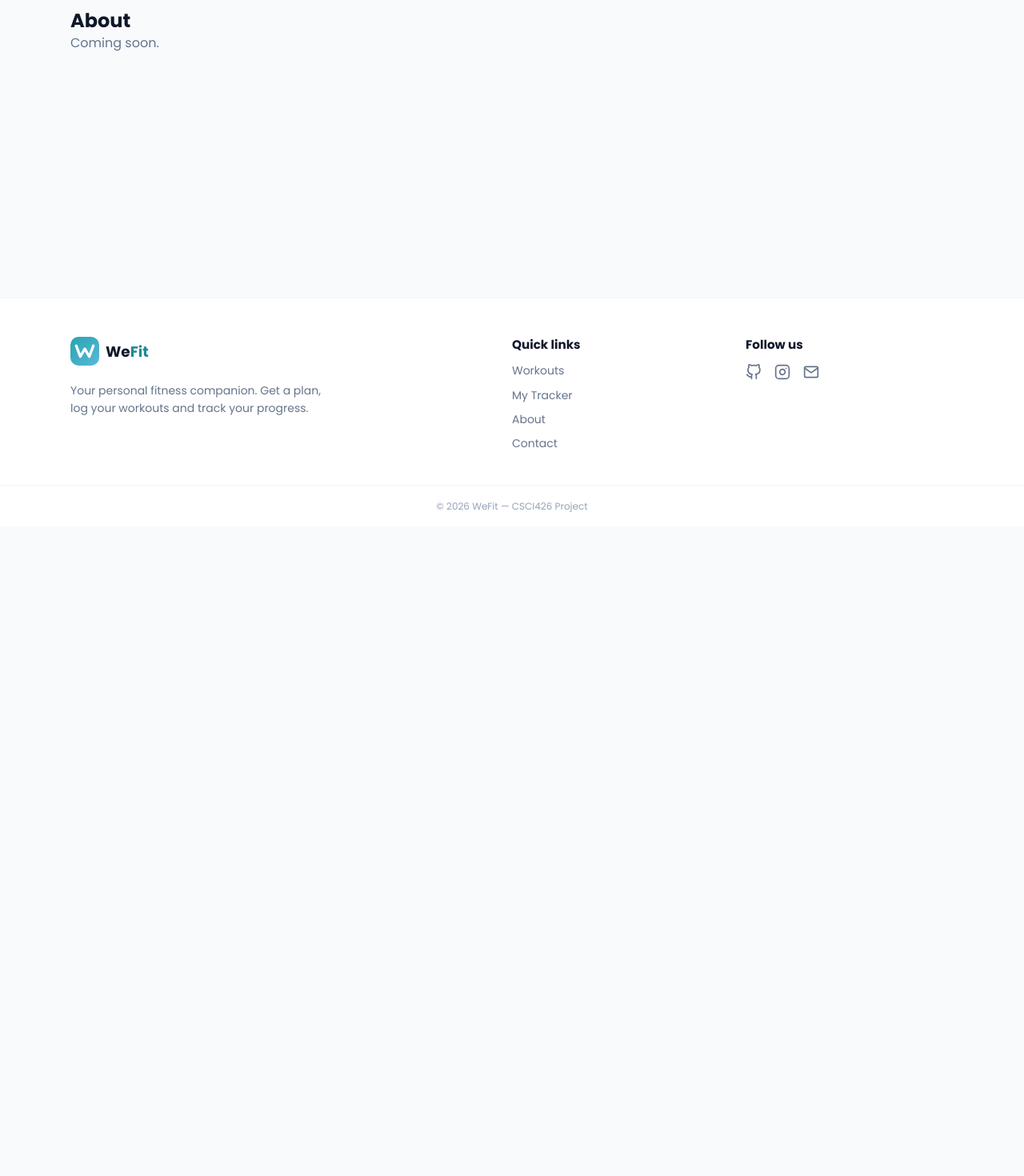
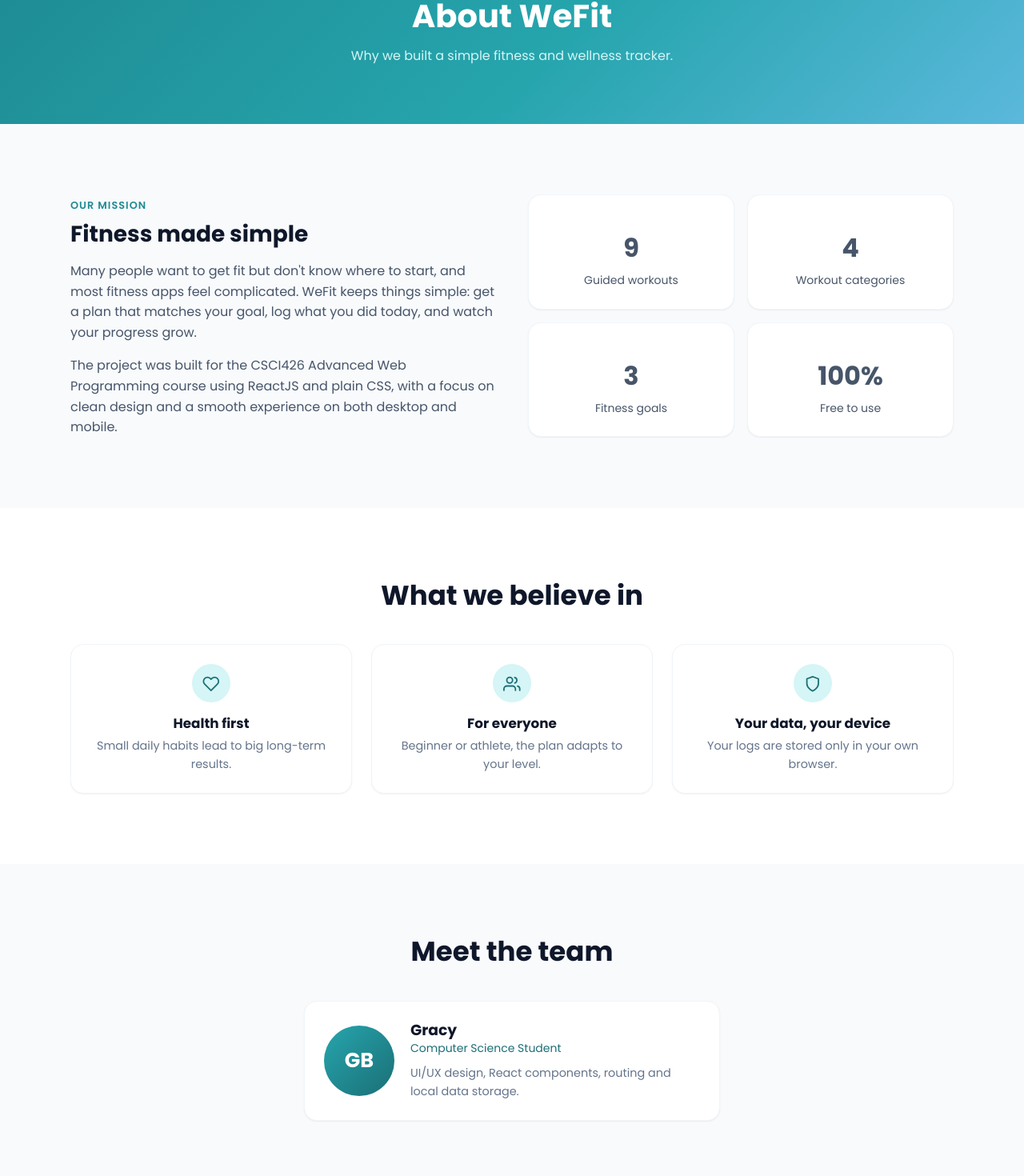
Before and after one commit to bcharagracy/wefit, a React (Vite) app: page /about in a window 1280 px wide. Shown: the part 142-1612 px from the top of the page at 80% size. Before the commit the page ends 800 px from the top, so only its background shows below. Built offline with nearby package versions, Linux system fonts and the light colour scheme.

Commit message:
Add About page

```diff
--- /dev/null
+++ b/src/pages/About.css
@@ -0,0 +1,97 @@
+.about-intro {
+  display: grid;
+  gap: 40px;
+  align-items: center;
+}
+
+@media (min-width: 768px) {
+  .about-intro {
+    grid-template-columns: 1fr 1fr;
+  }
+}
+
+.about-intro h2 {
+  font-size: 1.75rem;
+}
+
+.about-intro p {
+  margin-top: 16px;
+  color: var(--gray-600);
+}
+
+.stat-grid {
+  display: grid;
+  grid-template-columns: 1fr 1fr;
+  gap: 16px;
+}
+
+.stat-grid .muted {
+  margin-top: 4px;
+  font-size: 0.875rem;
+}
+
+.stat-number {
+  font-size: 2rem;
+  font-weight: 700;
+  color: var(--primary-600);
+}
+
+.value-card .icon-box {
+  margin: 0 auto;
+}
+
+.value-card h3 {
+  margin-top: 16px;
+  font-size: 1.05rem;
+}
+
+.value-card .muted {
+  margin-top: 6px;
+  font-size: 0.9rem;
+}
+
+.team-list {
+  display: flex;
+  flex-wrap: wrap;
+  justify-content: center;
+  gap: 24px;
+}
+
+.team-card {
+  display: flex;
+  flex-direction: column;
+  align-items: center;
+  gap: 20px;
+  max-width: 520px;
+  text-align: center;
+}
+
+@media (min-width: 640px) {
+  .team-card {
+    flex-direction: row;
+    text-align: left;
+  }
+}
+
+.avatar {
+  display: grid;
+  place-items: center;
+  flex-shrink: 0;
+  width: 88px;
+  height: 88px;
+  border-radius: 50%;
+  background: linear-gradient(135deg, var(--primary-500), var(--primary-700));
+  color: #fff;
+  font-size: 1.6rem;
+  font-weight: 700;
+}
+
+.team-role {
+  font-size: 0.875rem;
+  color: var(--primary-700);
+}
+
+.team-card .muted {
+  margin-top: 8px;
+  font-size: 0.9rem;
+}
--- a/src/pages/About.jsx
+++ b/src/pages/About.jsx
@@ -1,10 +1,95 @@
+import { FiHeart, FiUsers, FiShield } from "react-icons/fi";
+import PageHeader from "../components/PageHeader.jsx";
+import workouts, { categories } from "../data/workouts.js";
+import { goals } from "../data/plan.js";
+import "./About.css";
+
+const values = [
+  { icon: FiHeart, title: "Health first", text: "Small daily habits lead to big long-term results." },
+  { icon: FiUsers, title: "For everyone", text: "Beginner or athlete, the plan adapts to your level." },
+  { icon: FiShield, title: "Your data, your device", text: "Your logs are stored only in your own browser." },
+];
+
+const stats = [
+  { number: workouts.length, label: "Guided workouts" },
+  { number: categories.length - 1, label: "Workout categories" },
+  { number: Object.keys(goals).length, label: "Fitness goals" },
+  { number: "100%", label: "Free to use" },
+];
+
+
+const team = [
+  { initials: "GB", name: "Gracy", role: "Computer Science Student", text: "UI/UX design, React components, routing and local data storage." },
+];
+
 export default function About() {
   return (
-    <section className="section">
-      <div className="container">
-        <h1>About</h1>
-        <p className="muted">Coming soon.</p>
-      </div>
-    </section>
+    <>
+      <PageHeader title="About WeFit" subtitle="Why we built a simple fitness and wellness tracker." />
+
+      <section className="section">
+        <div className="container about-intro">
+          <div>
+            <span className="eyebrow">Our mission</span>
+            <h2>Fitness made simple</h2>
+            <p>
+              Many people want to get fit but don't know where to start, and most fitness apps feel
+              complicated. WeFit keeps things simple: get a plan that matches your goal, log what you
+              did today, and watch your progress grow.
+            </p>
+            <p>
+              The project was built for the CSCI426 Advanced Web Programming course using ReactJS
+              and plain CSS, with a focus on clean design and a smooth experience on both desktop
+              and mobile.
+            </p>
+          </div>
+          <div className="stat-grid">
+            {stats.map((s) => (
+              <div key={s.label} className="card text-center">
+                <p className="stat-number">{s.number}</p>
+                <p className="muted">{s.label}</p>
+              </div>
+            ))}
+          </div>
+        </div>
+      </section>
+
+      <section className="section bg-white">
+        <div className="container">
+          <div className="section-head">
+            <h2>What we believe in</h2>
+          </div>
+          <div className="grid grid-3">
+            {values.map(({ icon: Icon, title, text }) => (
+              <div key={title} className="card text-center value-card">
+                <span className="icon-box round"><Icon /></span>
+                <h3>{title}</h3>
+                <p className="muted">{text}</p>
+              </div>
+            ))}
+          </div>
+        </div>
+      </section>
+
+      <section className="section">
+        <div className="container">
+          <div className="section-head">
+            <h2>Meet the team</h2>
+          </div>
+          <div className="team-list">
+            {team.map((member) => (
+              <div key={member.name} className="card team-card">
+                <div className="avatar">{member.initials}</div>
+                <div>
+                  <h3>{member.name}</h3>
+                  <p className="team-role">{member.role}</p>
+                  <p className="muted">{member.text}</p>
+                </div>
+              </div>
+            ))}
+          </div>
+        </div>
+      </section>
+    </>
   );
 }
```
